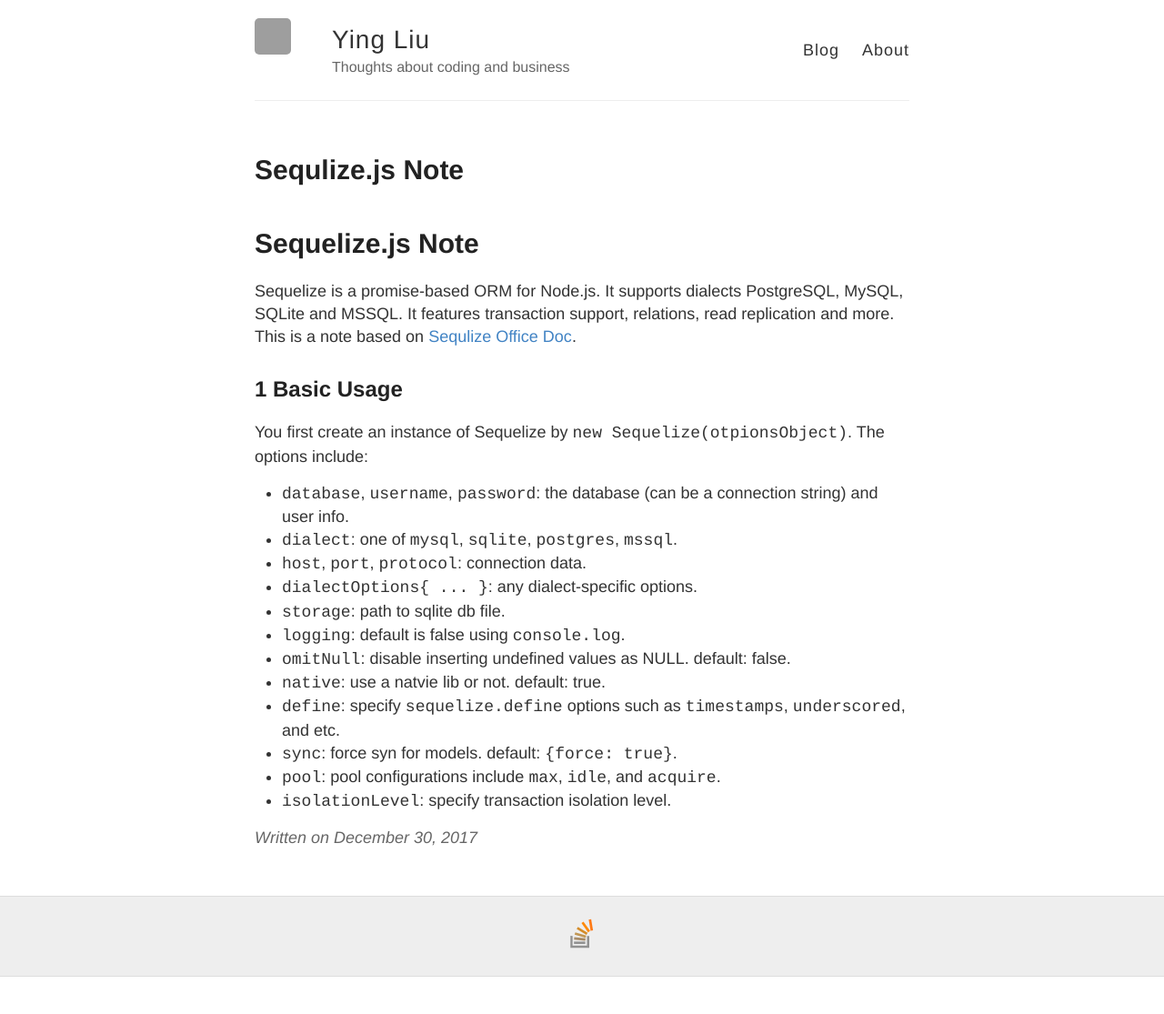
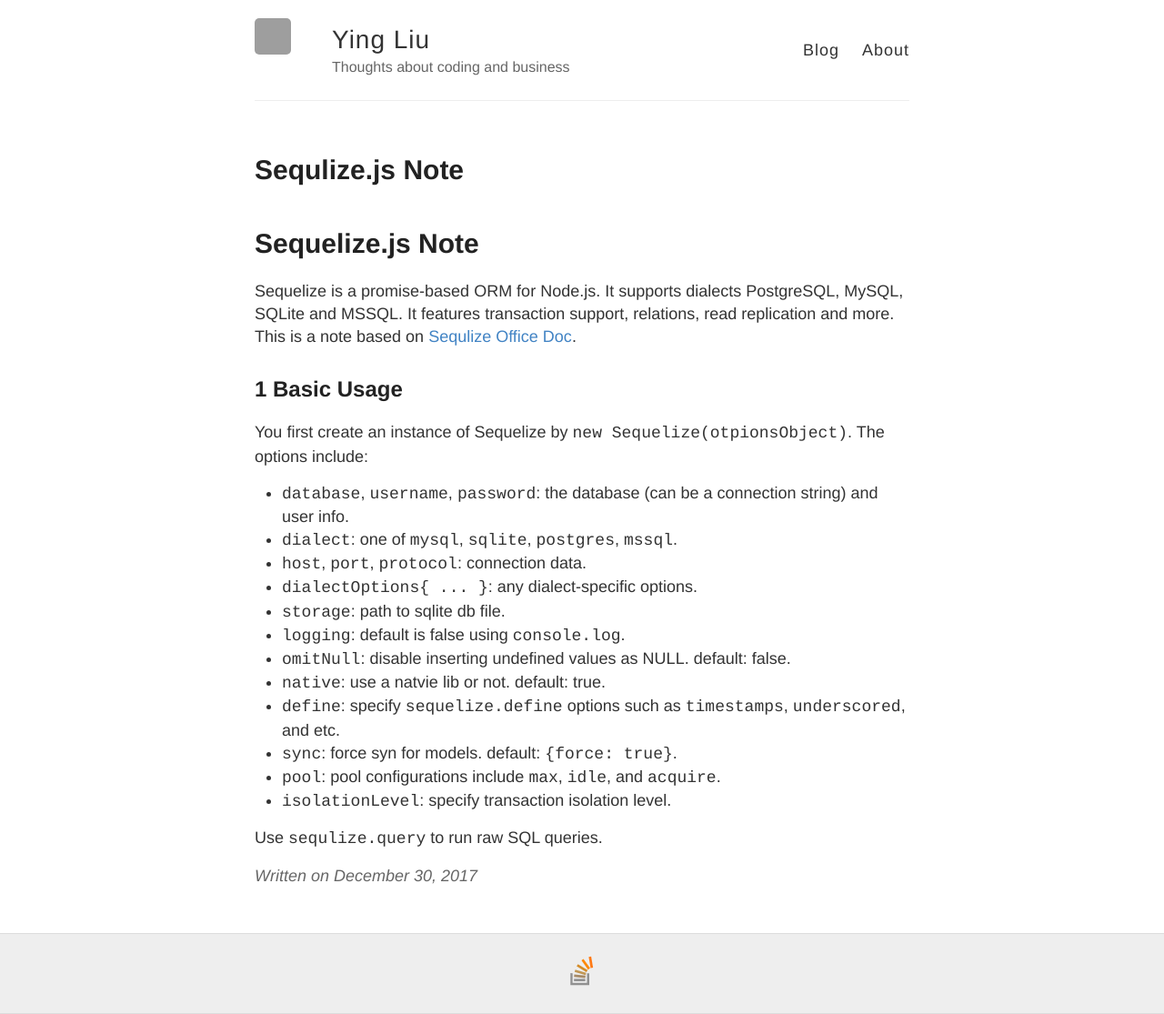
Before and after one commit to YingLiu4203/old-dev-blog, a Jekyll site: the page built from _posts/2017-12-30-sequlize-js-note.md, in a window 1280 px wide. Shown: the whole page at 91% size. Built offline with Jekyll 4.4.1, drawn with Linux system fonts in a browser that asks for light colours; comment, search, counter and statistics services are not loaded; before the commit the page ends 1074 px from its top, so only the background shows below that; grey boxes are pictures that could not be loaded.

Commit message:
revise format

```diff
--- a/_posts/2017-12-30-sequlize-js-note.md
+++ b/_posts/2017-12-30-sequlize-js-note.md
@@ -26,3 +26,5 @@ You first create an instance of Sequelize by `new Sequelize(otpionsObject)`. The
 * `sync`: force syn for models. default: `{force: true}`.
 * `pool`: pool configurations include `max`, `idle`, and `acquire`.
 * `isolationLevel`: specify transaction isolation level.
+
+Use `sequlize.query` to run raw SQL queries.
```
Also changed, not shown: _posts/2017-12-25-apollo-server.md (line endings or trailing spaces).
